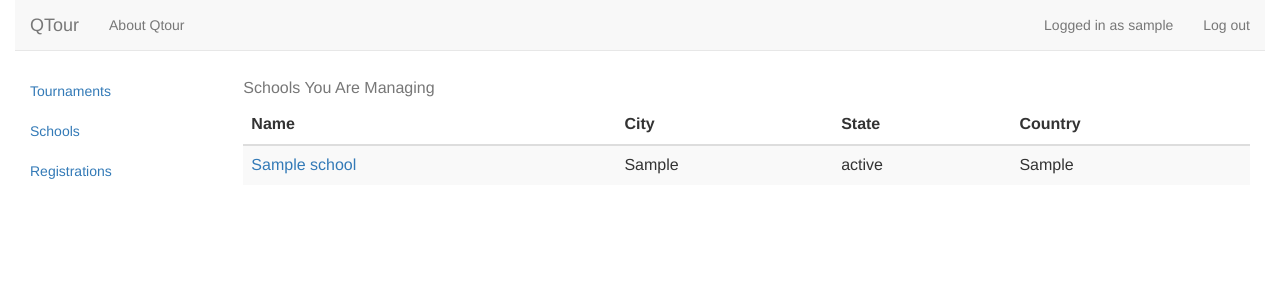
After one commit to grapesmoker/qtour, a Django app: page /manage_schools/ in a window 1280 px wide. The commit adds this page. Shown: the top 300 px of the page. Run offline with Django 3.2, Linux system fonts and the light colour scheme; a user stored in the database is signed in; tables that the repository leaves empty hold one stand-in row (values such as "Sample post"); some libraries are stand-ins or nearby versions.

Commit message:
adding and editing schools

```diff
--- a/core/models.py
+++ b/core/models.py
@@ -22,6 +22,11 @@ class Tournament(models.Model):
 
     description = models.TextField(null=True)
     announcement_url = models.URLField(null=True)
+
+    adjustments = models.ManyToManyField('DiscountOrPenalty',
+                                         related_name='tournament_adjustments')
+    packet_adjustments = models.ManyToManyField('PacketDiscountOrPenalty',
+                                                related_name='tournament_packet_adjustments')
 
     owner = models.ForeignKey(QTourUser)
 
@@ -48,7 +53,10 @@ class School(models.Model):
     state = models.CharField(max_length=4, choices=[(state.abbr, state.name) for state in us.STATES])
     country = models.CharField(max_length=100)
 
-    manager = models.ForeignKey(QTourUser)
+    manager = models.ForeignKey(QTourUser, null=True)
+
+    def __str__(self):
+        return self.name + ', ' + self.city
 
 
 class Player(models.Model):
@@ -58,26 +66,46 @@ class Player(models.Model):
     middle_name = models.CharField(max_length=250, null=True)
 
 
+# discounts and penalties
+
 class DiscountOrPenalty(models.Model):
 
     name = models.CharField(max_length=100)
-    amount = models.IntegerField()
+    tournament = models.ForeignKey(Tournament, null=True)
+    site = models.ForeignKey(TournamentSite, null=True)
 
-    public = models.BooleanField(default=True)
+
+class StaffDiscount(DiscountOrPenalty):
+
+    discount_per_staffer = models.IntegerField()
+
+
+class BuzzerDiscount(DiscountOrPenalty):
+
+    discount_per_buzzer = models.IntegerField()
+
+
+class TravelDiscount(DiscountOrPenalty):
+
+    miles = models.IntegerField()
+    discount_per_miles = models.IntegerField()
 
 
 class PacketDiscountOrPenalty(DiscountOrPenalty):
 
     submission_date = models.DateField()
+    amount = models.IntegerField()
 
 
 class RegistrationEntry(models.Model):
 
     school = models.ForeignKey(School)
+    tournament = models.ForeignKey(Tournament)
+    site = models.ForeignKey(TournamentSite)
     buzzers = models.IntegerField()
     staff = models.IntegerField()
-    adjustments = models.ManyToManyField(DiscountOrPenalty)
-    packet_adjustments = models.ManyToManyField(PacketDiscountOrPenalty, related_name='packet_adjustments')
+    travel_distance = models.IntegerField()
+    packet_submitted_on = models.DateField()
 
 
 class Team(models.Model):
--- /dev/null
+++ b/core/templates/school/schools.html
@@ -0,0 +1,27 @@
+{% extends "main.html" %}
+
+{% block main_content %}
+    <div class="col-md-12">
+        <table class="table table-striped table-hover">
+            <caption>{{ caption }}</caption>
+            <thead>
+                <tr>
+                    <th>Name</th>
+                    <th>City</th>
+                    <th>State</th>
+                    <th>Country</th>
+                </tr>
+            </thead>
+            <tbody>
+                {% for school in schools%}
+                    <tr>
+                        <td><a href="/school/{{ school.id }}">{{ school.name }}</a></td>
+                        <td>{{ school.city }}</td>
+                        <td>{{ school.state }}</td>
+                        <td>{{ school.country }}</td>
+                    </tr>
+                {% endfor %}
+            </tbody>
+        </table>
+    </div>
+{% endblock %}
--- a/core/templates/sidebar.html
+++ b/core/templates/sidebar.html
@@ -15,8 +15,8 @@
             </li>
             <li class="divider"></li>
             <ul class="nav nav-sidebar collapse" id="schools">
-                <li><a href="#">Manage Schools</a></li>
-                <li><a href="#">Add School</a></li>
+                <li><a href="/manage_schools">Manage Schools</a></li>
+                <li><a href="/add_school">Add School</a></li>
             </ul>
             <li><a href="#">Registrations</a></li>
         </ul>
--- a/core/views.py
+++ b/core/views.py
@@ -165,7 +165,6 @@ def tournament(request, tour_id):
 
     if tournament.owner == qtour_user:
         if request.method == 'GET':
-            tournament = Tournament.objects.get(id=tour_id)
             form = TournamentForm(instance=tournament, mode='edit')
             return render(request, 'tournament/tournament.html', {'form': form,
                                                                   'mode': 'edit',
@@ -185,10 +184,8 @@ def tournament(request, tour_id):
                                                                   'tour_id': tour_id,
                                                                   'user': qtour_user})
 
-
     else:
         if request.method == 'GET':
-            tournament = Tournament.objects.get(id=tour_id)
             form = TournamentForm(instance=tournament, mode='view')
             return render(request, 'tournament/site.html', {'form': form,
                                                             'tour_id': tour_id,
@@ -228,7 +225,6 @@ def add_site(request, tour_id):
                                                                 'user': qtour_user})
 
 
-@login_required
 def site(request, site_id):
 
     qtour_user = get_user(request)
@@ -294,3 +290,57 @@ def past_tournaments(request):
         return render(request, 'tournament/tournaments.html', {'user': qtour_user,
                                                                'tournaments': tournaments,
                                                                'caption': 'Past tournaments'})
+
+@login_required
+def manage_schools(request):
+
+    qtour_user = get_user(request)
+
+    if request.method == 'GET':
+        schools = School.objects.filter(manager=qtour_user)
+        return render(request, 'school/schools.html', {'user': qtour_user,
+                                                       'schools': schools,
+                                                       'caption': 'Schools You Are Managing'})
+
+
+@login_required
+def add_school(request):
+
+    qtour_user = get_user(request)
+
+    if request.method == 'GET':
+        form = SchoolForm(mode='add')
+        return render(request, 'school/school.html', {'form': form, 'user': qtour_user})
+
+    if request.method == 'POST':
+        form = SchoolForm(data=request.POST, mode='add')
+        if form.is_valid():
+            school = form.save()
+            school.manager = qtour_user
+            school.save()
+            return HttpResponseRedirect('/school/{}/'.format(school.id))
+        else:
+            return render(request, 'school/school.html', {'form': form,
+                                                            'user': qtour_user})
+
+
+def school(request, school_id):
+
+    qtour_user = get_user(request)
+    school = School.objects.get(id=school_id)
+
+    if school.manager == qtour_user:
+        if request.method == 'GET':
+            form = SchoolForm(instance=school, mode='edit')
+            return render(request, 'school/school.html', {'form': form, 'user': qtour_user})
+
+        elif request.method == 'POST':
+            form = SchoolForm(data=request.POST, instance=school, mode='edit')
+            if form.is_valid():
+                form.save()
+                return render(request, 'school/school.html', {'form': form, 'user': qtour_user})
+
+    else:
+        if request.method == 'GET':
+            form = SchoolForm(instance=school, mode='view')
+            return render(request, 'school/school.html', {'form': form, 'user': qtour_user})
--- a/qtour/urls.py
+++ b/qtour/urls.py
@@ -29,5 +29,8 @@ urlpatterns = [
     url(r'^past_tournaments/$', past_tournaments),
     url(r'^tournament/(?P<tour_id>[\d]+)/$', tournament),
     url(r'^add_site/(?P<tour_id>[\d]+)/$', add_site),
-    url(r'^site/(?P<site_id>[\d]+)/$', site)
+    url(r'^site/(?P<site_id>[\d]+)/$', site),
+    url(r'^manage_schools/$', manage_schools),
+    url(r'^add_school/$', add_school),
+    url(r'^school/(?P<school_id>[\d]+)/$', school)
 ]
```
Also changed, not shown: core/forms.py (+38 -0 lines), core/templates/school/school.html (added, +9 -0 lines), core/migrations/0007_auto_20170513_0520.py (added), core/migrations/0008_auto_20170514_0619.py (added).
